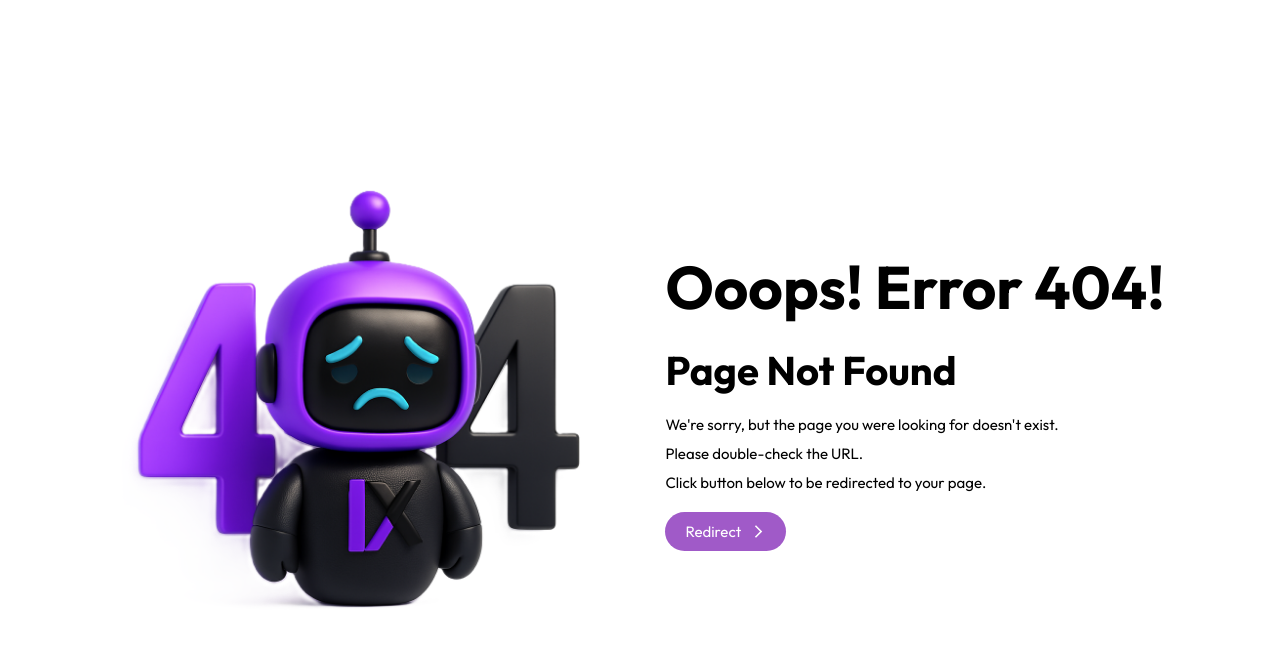
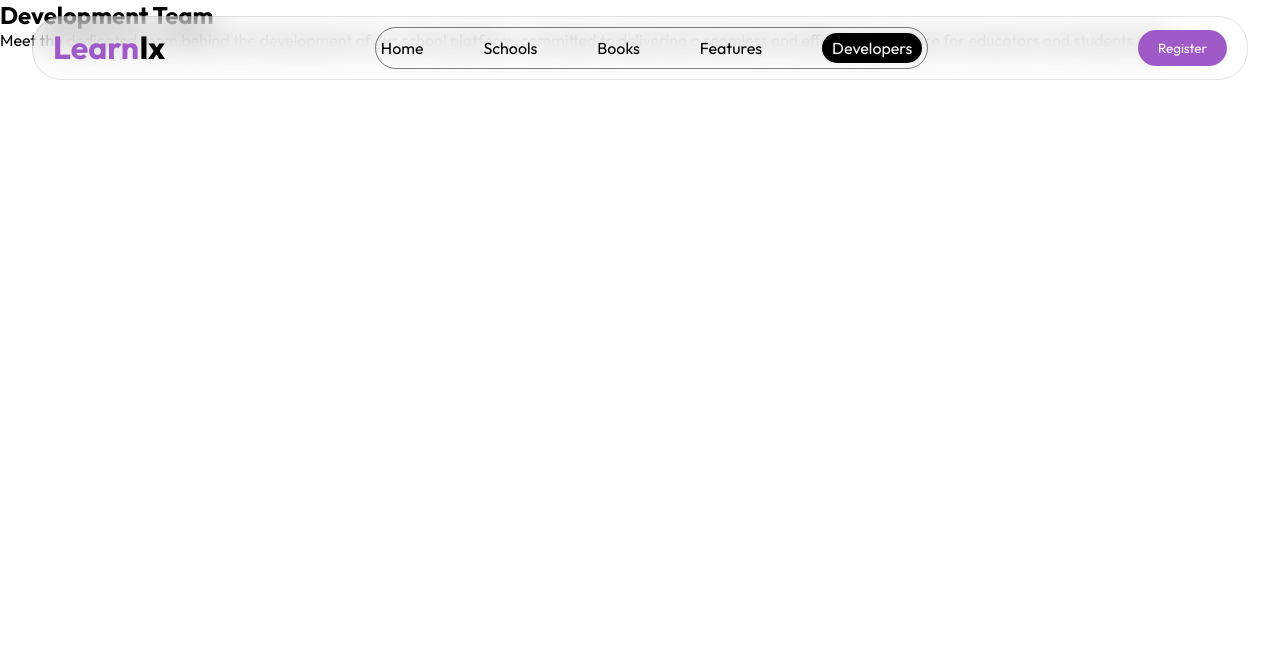
Before and after one commit to RWEMAISINGIZWENorbert/LearnIx, a React (Vite) app: page /dev_team in a window 1280 px wide. Before the commit this address had no page. Shown: the top 646 px of the page. Built offline with nearby package versions, Linux system fonts and the light colour scheme; a web font is replaced by a local one.

Commit message:
Fifth commit

```diff
--- a/src/App.jsx
+++ b/src/App.jsx
@@ -8,6 +8,7 @@ import ClickSpark from './components/animations/ClickSpark';
 import { Not_found } from './pages/Not_Found/Not_found';
 import { Admin_dashboard } from './pages/admin/admin_dashboard/admin_dashboard';
 import { Admin_settings } from './pages/admin/admin_settings/admin_settings';
+import { Developers } from './pages/Developers/Developers';
 
 function App() {
   return (
@@ -26,6 +27,7 @@ function App() {
         <Route path='/' element={<Home/>}/>
         <Route path='/features' element={<Features/>}/>
         <Route path='/signup' element={<Login_page/>}/>
+        <Route path='/dev_team' element={<Developers/>}/>
 
         {/* Admin page routes */}
         <Route path='/admin'>
--- /dev/null
+++ b/src/components/dev_team/Dev_team.jsx
@@ -0,0 +1,16 @@
+import React from 'react'
+import './Dev_team.css'
+
+export const Dev_team = () => {
+  return (
+    <div className='dev_team'>
+        <h2>Development Team</h2>
+        <p>Meet the dedicated team behind the development of our school platform, committed to delivering a seamless and efficient experience for educators and students alike.</p>
+        <div className="members">
+            <div className="member">
+                <div className="img"></div>
+            </div>
+        </div>
+    </div>
+  )
+}
--- a/src/components/navbar/navbar.jsx
+++ b/src/components/navbar/navbar.jsx
@@ -15,6 +15,7 @@ export const Navbar = () => {
                     <div className="link schools">schools</div>
                     <div className="link books">books</div>
                     <div className="link features"><NavLink className={({ isActive }) => isActive ? 'nav-item hover' : 'nav-item'} to="/features">features</NavLink></div>
+                    <div className="link dev_team"><NavLink className={({ isActive }) => isActive ? 'nav-item hover' : 'nav-item'} to="/dev_team">Developers</NavLink></div>
                 </div>
             </div>
             <div className="rightsection">
--- a/src/components/settings_page/settings.css
+++ b/src/components/settings_page/settings.css
@@ -131,6 +131,9 @@
   background: rgb(255, 230, 168);
   color: goldenrod;
 }
+.settings_page .settings .down .divs .all .down button .icon{
+  margin-top: 3px;
+}
 .settings_page .settings .down .divs .all .down button{
   border: none;
   background: none;
--- /dev/null
+++ b/src/pages/Developers/Developers.jsx
@@ -0,0 +1,12 @@
+import React from 'react'
+import { Navbar } from '../../components/navbar/navbar'
+import { Dev_team } from '../../components/dev_team/Dev_team'
+
+export const Developers = () => {
+  return (
+    <div className='developers'>
+        <Navbar />
+        <Dev_team />
+    </div>
+  )
+}
```
Also changed, not shown: src/components/dev_team/Dev_team.css (added).
